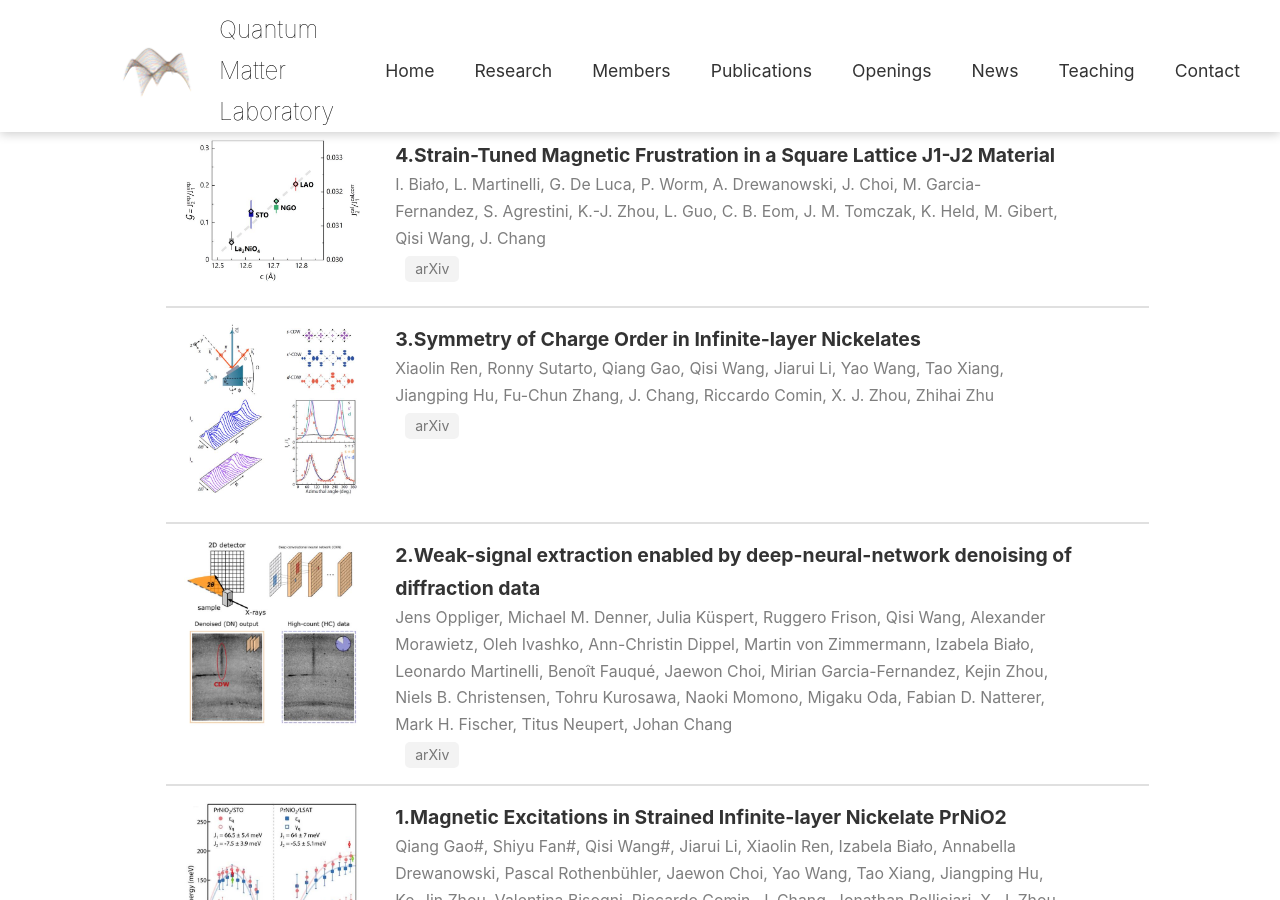
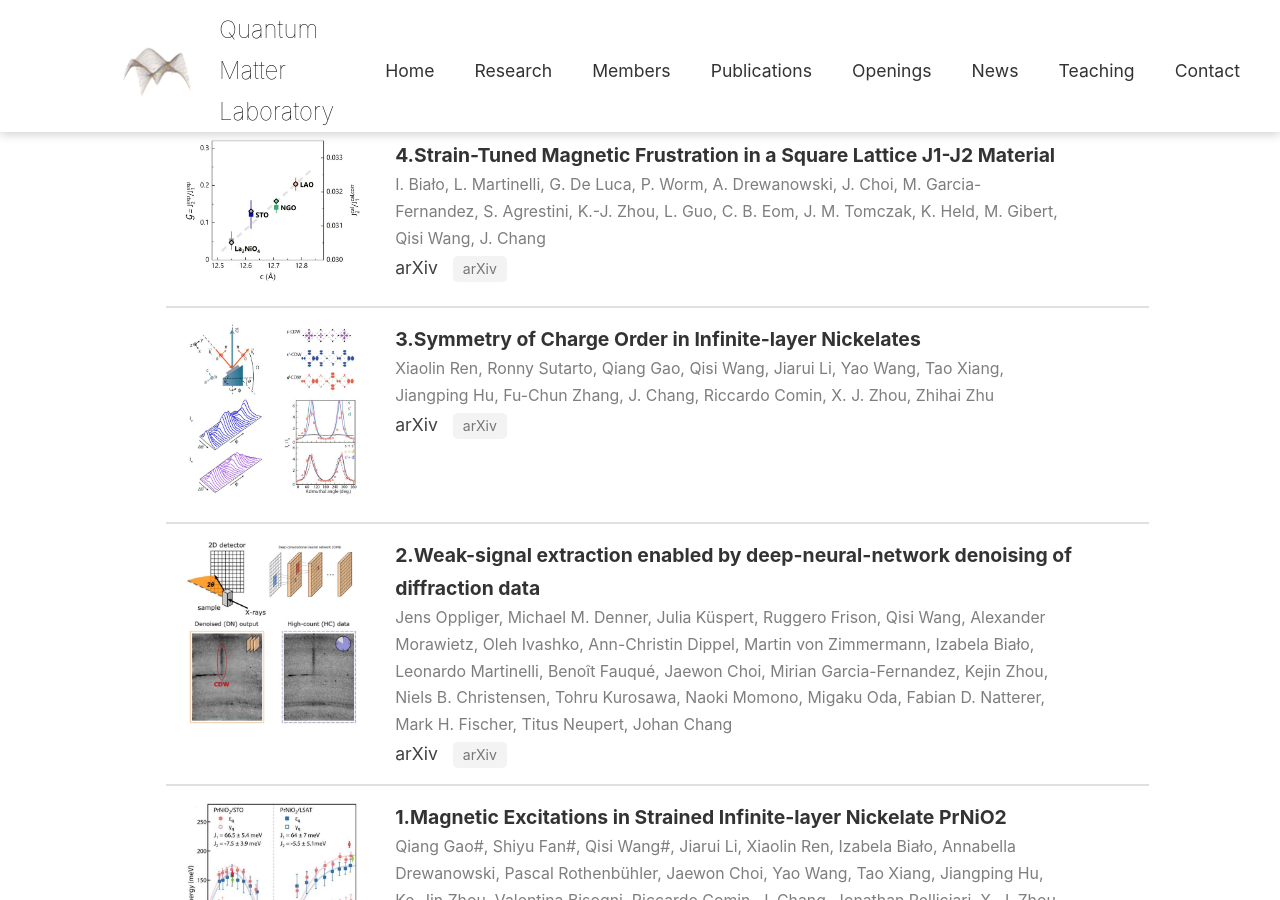
Before and after one commit to qmcuhk/qmcuhk.github.io, a Jekyll site: the page built from _pages/publications.md, in a window 1280 px wide and 900 px high, scrolled down 704 px. Built offline with Jekyll 4.4.1, drawn with Linux system fonts in a browser that asks for light colours; some web fonts are replaced.

Commit message:
another bug in publications.md fixed

```diff
--- a/_pages/publications.md
+++ b/_pages/publications.md
@@ -31,7 +31,7 @@ line: RIXS, XAS, XRD, Neutron Scattering, and more...
             <div class="authors">
                 {{preprint.authors}}
             </div>
-            <div class="journal">{{publication.journal}}
+            <div class="journal">{{preprint.journal}}
               {% if publication.pdf-path %}
                 <a class = "publication-button" href="../assets/{{preprint.pdf-path}}" target="_blank" rel="noopener noreferrer">
                 PDF
@@ -74,11 +74,11 @@ line: RIXS, XAS, XRD, Neutron Scattering, and more...
     {% unless publication.preprint  %}
     <div class="publication">
         <div class="publication-picture">
-        {% if publication.picture-path %}
-            <img src="../assets/publications_pictures/{{publication.picture-path}}" alt="Welcome Image">
-        {% else %}
-            <div style="width: 176px; height: 127px; background-color:#eaeaea;"> </div>
-        {% endif %}
+          {% if publication.picture-path %}
+              <img src="../assets/publications_pictures/{{publication.picture-path}}" alt="Welcome Image">
+          {% else %}
+              <div style="width: 176px; height: 127px; background-color:#eaeaea;"> </div>
+          {% endif %}
         </div>
         <div class="publication-info">
             <div class="title">
```
